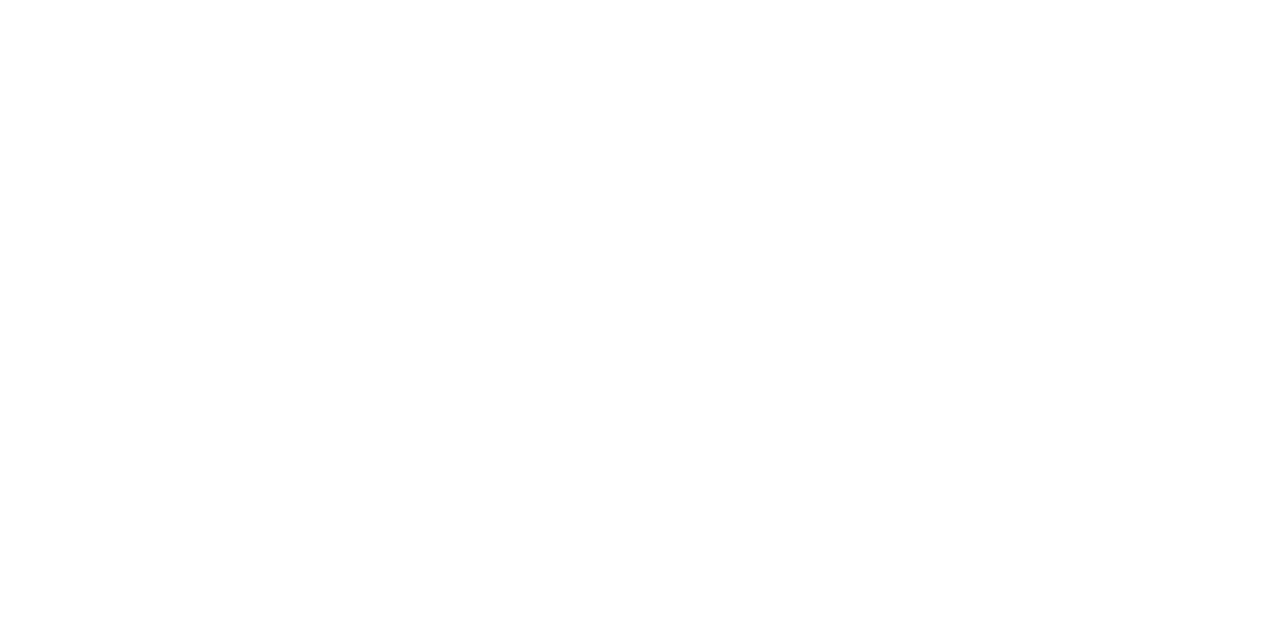
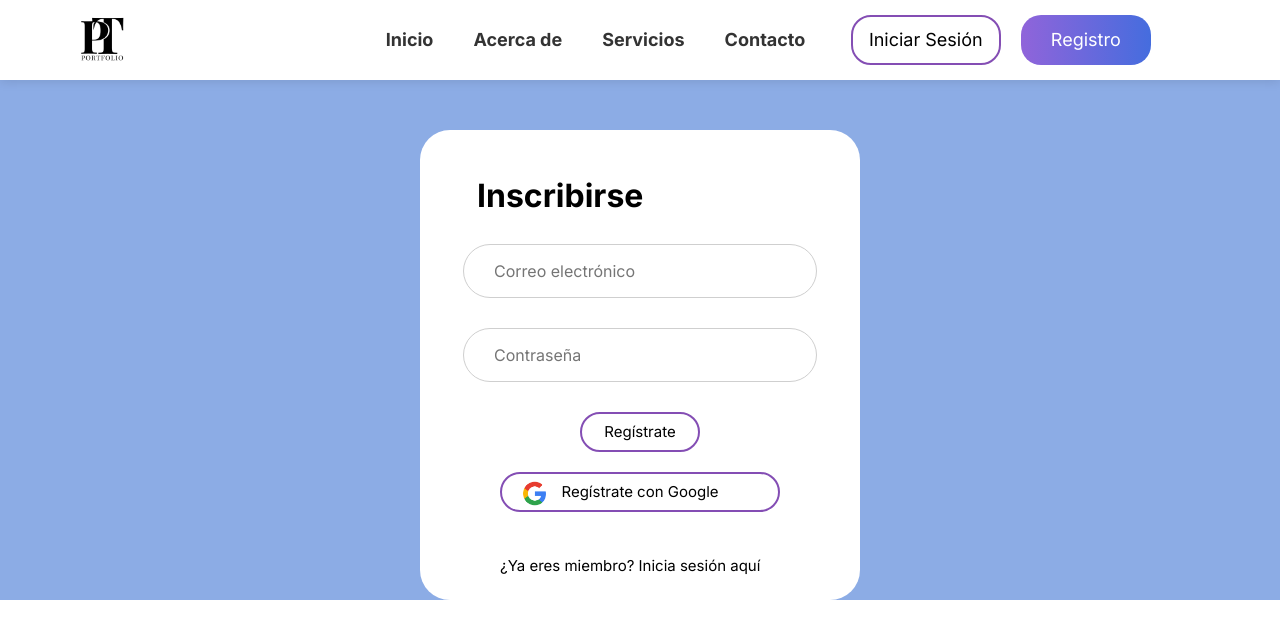
Before and after one commit to SoyIsabelMM/project-portfolio-frontend, a React (Vite) app: page /signup in a window 1280 px wide. Before the commit this address had no page. Shown: the top 638 px of the page. Built offline with nearby package versions, Linux system fonts and the light colour scheme.

Commit message:
feat: Crear el componente Register

```diff
--- a/src/components/App/App.jsx
+++ b/src/components/App/App.jsx
@@ -9,8 +9,15 @@
 import NavBar from "../NavBar/NavBar";
 import Card from "../Card/Card";
 import LandingPage from "../LandingPage/LandingPage";
+import Register from "../Register/Register";
 
 function App() {
+  const headerComponent = (
+    <Header>
+      <NavBar />
+    </Header>
+  );
+
   return (
     <div className="page">
       <Routes>
@@ -18,9 +25,7 @@
           path="/"
           element={
             <>
-              <Header>
-                <NavBar />
-              </Header>
+              {headerComponent}
               <LandingPage>
                 <Card />
                 <Card />
@@ -31,6 +36,15 @@
             </>
           }
         />
+        <Route
+          path="/signup"
+          element={
+            <>
+              {headerComponent}
+              <Register />
+            </>
+          }
+        />
       </Routes>
     </div>
   );
--- a/src/components/Button/Button.jsx
+++ b/src/components/Button/Button.jsx
@@ -1,8 +1,9 @@
-import React from "react";
+import React, { Children } from "react";
 
-function Button({ nameBtn, className, type }) {
+function Button({ nameBtn, className, type, children, onClick }) {
   return (
-    <button className={className} type={type}>
+    <button className={className} type={type} onClick={onClick}>
+      {children}
       {nameBtn}
     </button>
   );
--- /dev/null
+++ b/src/components/Form/Form.css
@@ -0,0 +1,78 @@
+.form {
+  width: 440px;
+  height: 470px;
+  border-radius: 30px;
+  background-color: white;
+}
+
+.form__title {
+  font-size: 32px;
+  font-weight: 700;
+  line-height: 32px;
+  margin-left: 57px;
+  margin-top: 50px;
+}
+
+.form__container {
+  display: flex;
+  align-items: center;
+  flex-direction: column;
+  gap: 30px;
+}
+
+.form__input {
+  padding-left: 30px;
+  width: 320px;
+  height: 50px;
+  background-color: white;
+  font-weight: 400;
+  border-radius: 40px;
+  border: 1px solid #cfcfcf;
+}
+
+.form__btn-container {
+  display: flex;
+  flex-direction: column;
+  align-items: center;
+}
+
+.form__btn {
+  font-size: 15px;
+  font-weight: 400;
+  line-height: 28px;
+  background-color: white;
+  border: solid 2px #844eb4;
+  border-radius: 20px;
+  width: 120px;
+  height: 40px;
+  margin-bottom: 20px;
+}
+
+.form__btn_google {
+  font-size: 15px;
+  position: relative;
+  border-radius: 20px;
+  width: 280px;
+}
+
+.form__btn-logo {
+  position: absolute;
+  left: 20px;
+  top: 20%;
+  width: 25px;
+  height: 25px;
+  object-fit: cover;
+}
+
+.form_paragraph {
+  margin: 20px auto 0;
+  width: 280px;
+  font-size: 15px;
+  line-height: 28px;
+  font-weight: 400;
+}
+
+.form__link {
+  text-decoration: none;
+  color: inherit;
+}
--- /dev/null
+++ b/src/components/Form/Form.jsx
@@ -0,0 +1,52 @@
+import React from "react";
+import Button from "../Button/Button";
+import { Link } from "react-router-dom";
+import iconGoogle from "../../images/logo-google.png";
+import "./Form.css";
+
+function Form({ title, nameBtn, question, link }) {
+  return (
+    <div className="form">
+      <h3 className="form__title">{title}</h3>
+      <form className="form__container">
+        <input
+          className="form__input"
+          type="email"
+          placeholder="Correo electrónico"
+          id="userName"
+          minLength={3}
+          maxLength={40}
+        />
+        <input
+          className="form__input"
+          type="password"
+          placeholder="Contraseña"
+          id="password"
+          minLength={3}
+        />
+        <div className="form__btn-container">
+          <Button className="form__btn" nameBtn={nameBtn} />
+          <Button
+            className="form__btn form__btn_google"
+            nameBtn={nameBtn + " con Google"}
+          >
+            <img
+              className="form__btn-logo"
+              src={iconGoogle}
+              alt={nameBtn + " con google"}
+            />
+          </Button>
+        </div>
+      </form>
+
+      <p className="form_paragraph">
+        {question}
+        <Link to="/signin" className="form__link">
+          {link}
+        </Link>
+      </p>
+    </div>
+  );
+}
+
+export default Form;
--- a/src/components/Header/Header.jsx
+++ b/src/components/Header/Header.jsx
@@ -2,8 +2,15 @@
 import "./Header.css";
 import logoPT from "../../images/Logo-PT.png";
 import Button from "../Button/Button";
+import { useNavigate } from "react-router-dom";
 
 function Header({ children }) {
+  const navigate = useNavigate();
+
+  const onNavigate = (evt) => {
+    evt.preventDefault();
+    navigate("/signup", { state: "success" });
+  };
   return (
     <section className="header">
       <div className="header__container">
@@ -12,7 +19,11 @@
       </div>
       <div className="header__button">
         <Button className="header__login" nameBtn="Iniciar Sesión" />
-        <Button className="header__button-register" nameBtn="Registro" />
+        <Button
+          className="header__button-register"
+          nameBtn="Registro"
+          onClick={onNavigate}
+        />
       </div>
     </section>
   );
--- /dev/null
+++ b/src/components/Register/Register.css
@@ -0,0 +1,10 @@
+.register {
+  margin: 50px auto 20px;
+  width: 900;
+}
+
+.register__container {
+  background-color: inherit;
+  display: flex;
+  justify-content: center;
+}
--- /dev/null
+++ b/src/components/Register/Register.jsx
@@ -0,0 +1,20 @@
+import React from "react";
+import "./Register.css";
+import Form from "../Form/Form";
+
+function Register() {
+  return (
+    <section className="register">
+      <div className="register__container">
+        <Form
+          title="Inscribirse"
+          nameBtn="Regístrate"
+          question="¿Ya eres miembro? Inicia "
+          link="sesión aquí"
+        />
+      </div>
+    </section>
+  );
+}
+
+export default Register;
```
Also changed, not shown: src/images/logo-google.png (added).
